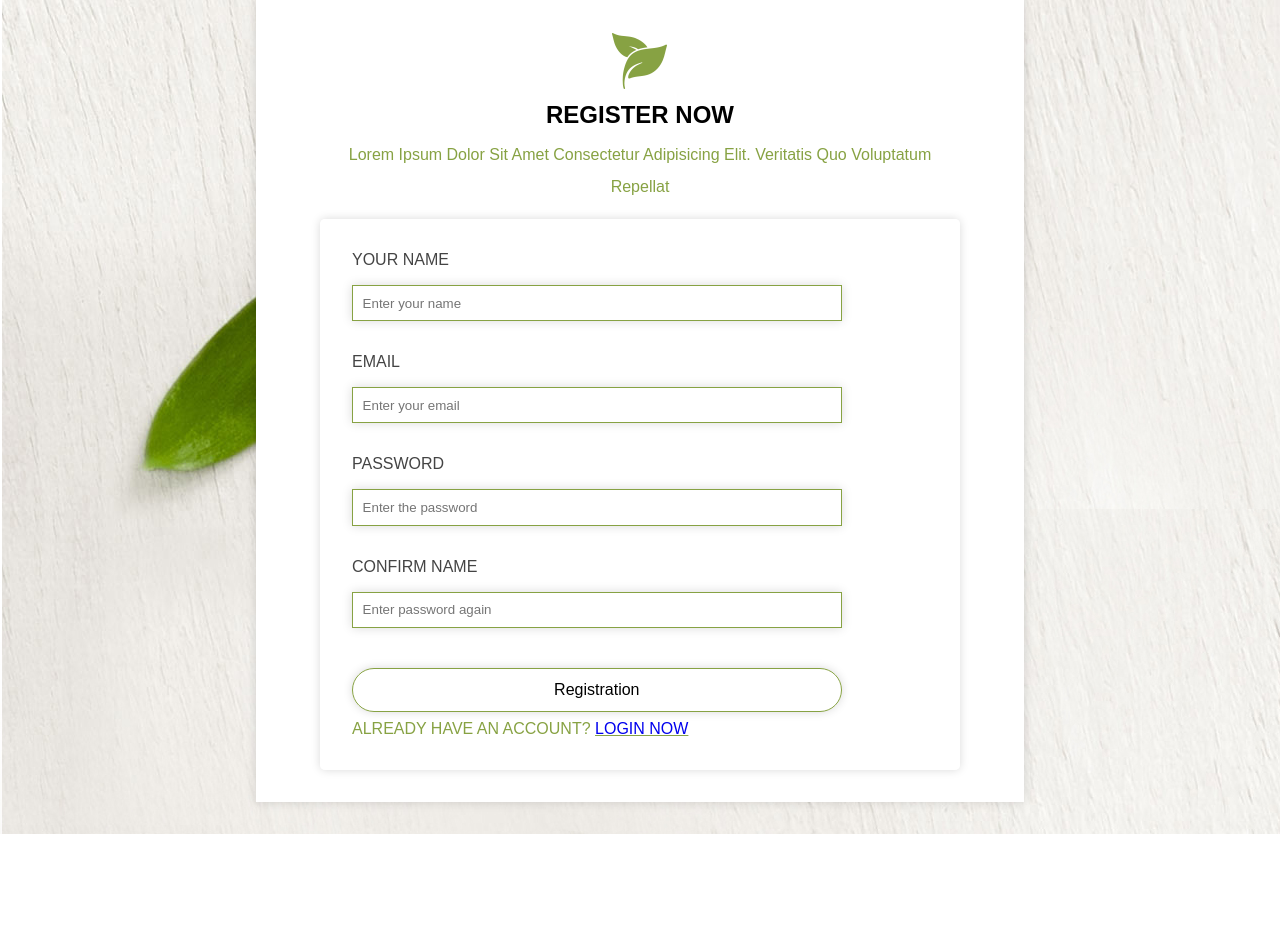
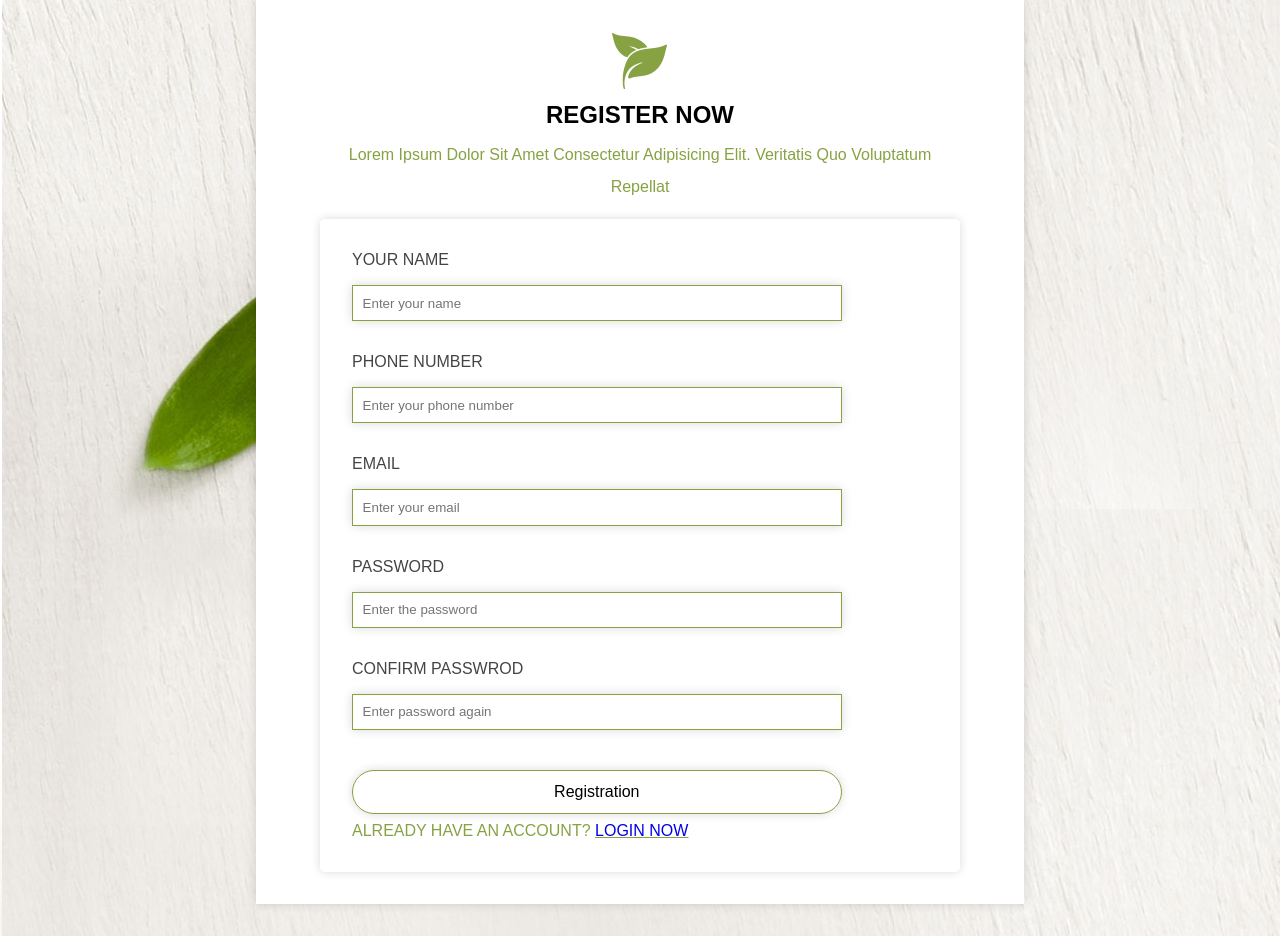
Before and after one commit to basharulalammazu/Green-Tea-Coffee-Shop, a PHP site: page /registration.php in a window 1280 px wide. Shown: the part 33-969 px from the top of the page. Before the commit the page ends 867 px from the top, so only its background shows below. Run offline with PHP 8.4, Linux system fonts and the light colour scheme; some libraries are stand-ins or nearby versions.

Commit message:
Bug fix for customer registration

```diff
--- a/registration.php
+++ b/registration.php
@@ -13,6 +13,7 @@ if (isset($_POST['submit']))
     // Sanitize and assign user inputs
     $name = filter_var($_POST['name'], FILTER_SANITIZE_STRING);
     $email = filter_var($_POST['email'], FILTER_SANITIZE_EMAIL);
+    $phoneNumber = filter_var($_POST['phone_number'], FILTER_SANITIZE_STRING);
     $pass = filter_var($_POST['pass'], FILTER_SANITIZE_STRING);
     $cpass = filter_var($_POST['cpass'], FILTER_SANITIZE_STRING);
 
@@ -42,11 +43,16 @@ if (isset($_POST['submit']))
            // $hashed_pass = password_hash($pass, PASSWORD_BCRYPT);
 
 
-            // Insert new user into the database
-            $insert_user = $conn->prepare("INSERT INTO `users` (name, email, password, user_type) VALUES (?, ?, ?, ?)");
-            $insert_user->bind_param("ssss", $name, $email, $pass /*$hashed_pass*/, "Customer"); // Binding parameters in MySQLi
-            $insert_user->execute();
-
+           // Insert new user into the database
+           $insert_user = $conn->prepare("INSERT INTO users (name, phone_number, email, password, user_type) VALUES (?, ?, ?, ?, ?)");
+           $user_type = "Customer";
+           $insert_user->bind_param("sssss", $name, $phoneNumber, $email, $pass /*$hashed_pass*/, $user_type);
+           $insert_user->execute();
+           // Check for success
+           if ($insert_user->affected_rows > 0)
+               echo "User added successfully!";
+           else
+               echo "Error: " . $conn->error;
             // Redirect after successful registration
             $succcess_msg[] = 'Registration successful! Please login.';
             header('location: login.php');
@@ -83,6 +89,10 @@ if (isset($_POST['submit']))
                     <input type = "text" name = "name" placeholder = "Enter your name" maxlength = "50" required>
                 </div>
                 <div class = "input-field">
+                    <p>Phone Number</p>
+                    <input type = "text" name = "phone_number" placeholder = "Enter your phone number" maxlength = "14" required >
+                </div>
+                <div class = "input-field">
                     <p>Email</p>
                     <input type = "text" name = "email" placeholder = "Enter your email" maxlength = "50" oninput = "this.value = this.value.replace(/\s/g,'')" required >
                 </div>
@@ -91,7 +101,7 @@ if (isset($_POST['submit']))
                     <input type = "password" name = "pass" placeholder = "Enter the password" maxlength = "50" oninput = "this.value = this.value.replace(/\s/g,'')" required >
                 </div>
                 <div class = "input-field">
-                    <p>Confirm Name</p>
+                    <p>Confirm Passwrod</p>
                     <input type = "password" name = "cpass" placeholder = "Enter password again" maxlength = "50" required>
                 </div>
                 <input type = "submit" name = "submit" value = "registration" class = "btn">
```
